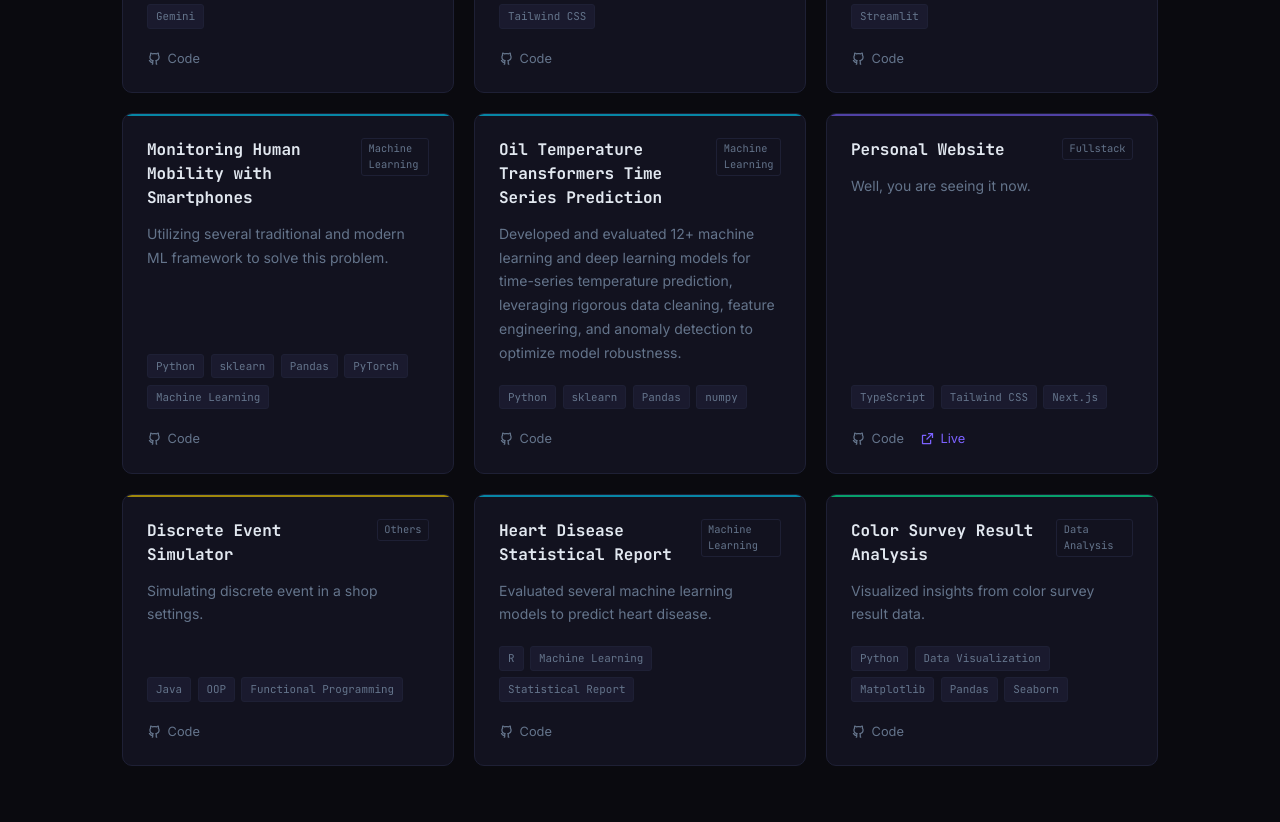
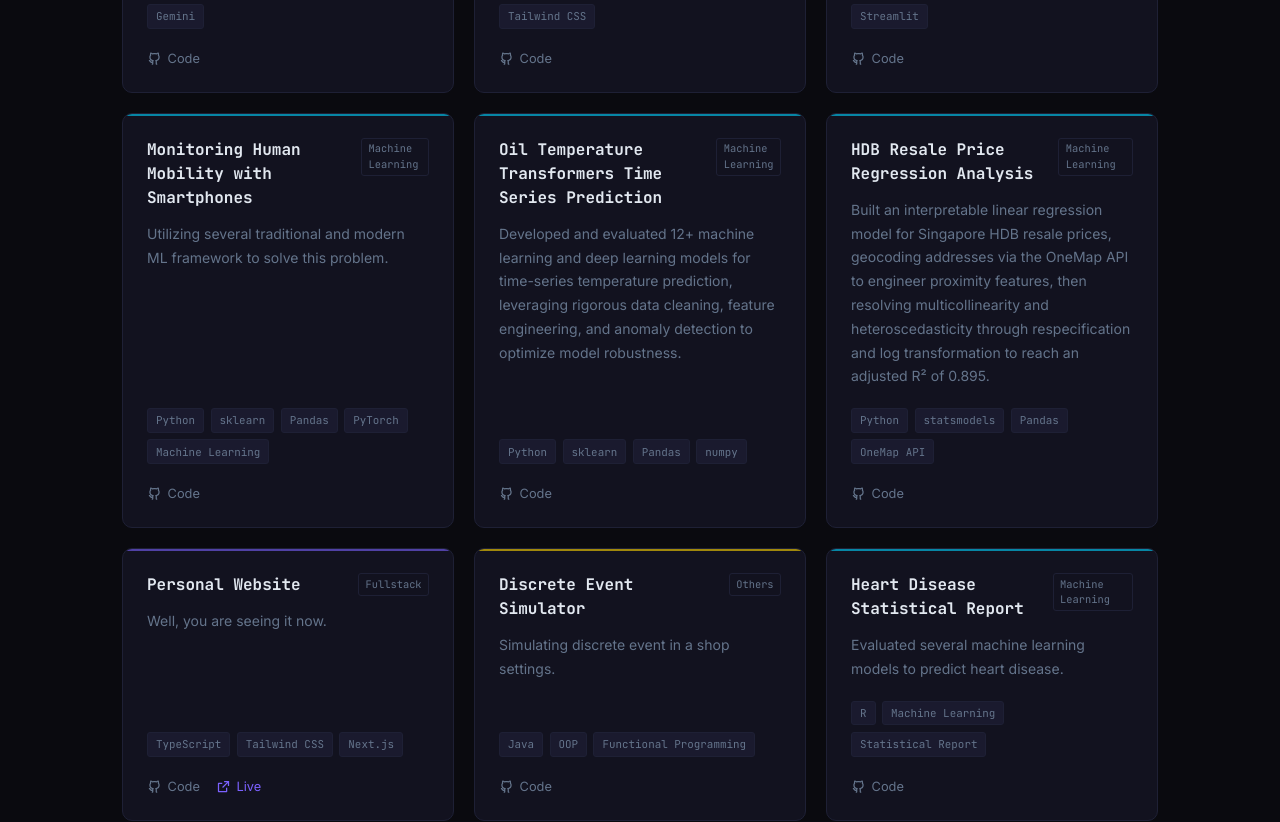
Before and after one commit to nabilrakaiza/personal-website, a Next.js app: page /projects in a window 1280 px wide. Shown: the part 1220-2042 px from the top of the page. Built offline with nearby package versions, Linux system fonts and the light colour scheme.

Commit message:
add st3131 project

```diff
--- a/app/projects/page.tsx
+++ b/app/projects/page.tsx
@@ -15,6 +15,7 @@ const allProjects = [
   { title: 'Automatic Survey Analyzer', description: 'Built an end-to-end automated Python pipeline utilizing XGBoost, SHAP, and DBSCAN to analyze survey drop-offs and automate respondent profiling, delivering actionable insights for survey optimization.', tags: ['Python', 'Pandas', 'sklearn', 'Gemini', 'Streamlit'], github: 'https://github.com/nabilrakaiza/automatic-survey-analyzer', accent: '#ff6b6b', category: 'AI Systems' },
   { title: 'Monitoring Human Mobility with Smartphones', description: 'Utilizing several traditional and modern ML framework to solve this problem.', tags: ['Python', 'sklearn', 'Pandas', 'PyTorch', 'Machine Learning'], github: 'https://github.com/nabilrakaiza/human-activity-recognition', accent: '#00d4ff', category: 'Machine Learning' },
   { title: 'Oil Temperature Transformers Time Series Prediction', description: 'Developed and evaluated 12+ machine learning and deep learning models for time-series temperature prediction, leveraging rigorous data cleaning, feature engineering, and anomaly detection to optimize model robustness.', tags: ['Python', 'sklearn', 'Pandas', 'numpy'], github: 'https://github.com/nabilrakaiza/it1244-project', accent: '#00d4ff', category: 'Machine Learning' },
+  { title: 'HDB Resale Price Regression Analysis', description: 'Built an interpretable linear regression model for Singapore HDB resale prices, geocoding addresses via the OneMap API to engineer proximity features, then resolving multicollinearity and heteroscedasticity through respecification and log transformation to reach an adjusted R² of 0.895.', tags: ['Python', 'statsmodels', 'Pandas', 'OneMap API'], github: 'https://github.com/nabilrakaiza/hdb-resale-price', accent: '#00d4ff', category: 'Machine Learning' },
   { title: 'Personal Website', description: 'Well, you are seeing it now.', tags: ['TypeScript', 'Tailwind CSS', 'Next.js'], github: 'https://github.com/nabilrakaiza/personal-website', live: 'https://nabilrakaiza.vercel.app/', accent: '#7b61ff', category: 'Fullstack' },
   { title: 'Discrete Event Simulator', description: 'Simulating discrete event in a shop settings.', tags: ['Java', 'OOP', 'Functional Programming'], github: 'https://github.com/nabilrakaiza/cs2030-discrete-event-simulator', accent: '#ffd700', category: 'Others' },
   { title: 'Heart Disease Statistical Report', description: 'Evaluated several machine learning models to predict heart disease.', tags: ['R', 'Machine Learning', 'Statistical Report'], github: 'https://github.com/nabilrakaiza/dsa1101-individual-project', accent: '#00d4ff', category: 'Machine Learning' },
```
